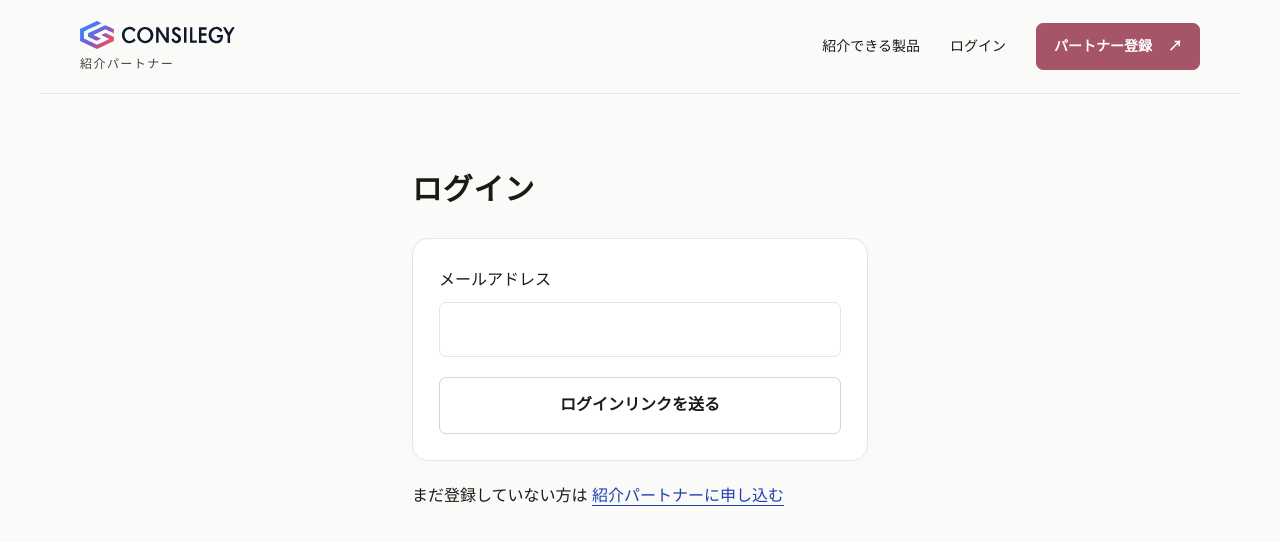
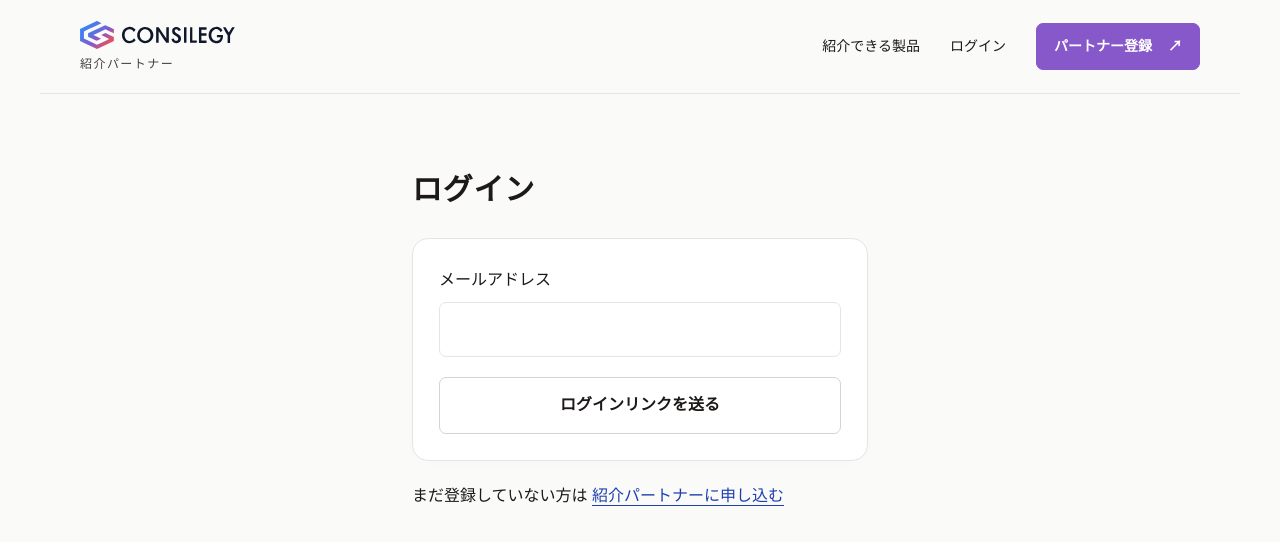
Before and after one commit to seikoymgc/consilegy-referral, a Next.js app: page /login in a window 1280 px wide. Shown: the top 542 px of the page. Built offline with nearby package versions, Linux system fonts and the light colour scheme.

Commit message:
Match action buttons to official Consilegy logo purple

```diff
--- a/app/globals.css
+++ b/app/globals.css
@@ -8,12 +8,12 @@
   --accent: #1e40af;
   --accent-hover: #1d4ed8;
   --accent-soft: #eff6ff;
-  /* Muted rose drawn from the logo; reserved for referral and signup actions. */
-  --action: #a65468;
-  --action-hover: #93475a;
-  --action-soft: #faf3f5;
-  --action-ring: #bc8190;
-  --action-shadow: #a6546815;
+  /* Exact purple stop from the official Consilegy logo. */
+  --action: #8758c9;
+  --action-hover: #8758c9;
+  --action-soft: #8758c90a;
+  --action-ring: #8758c9;
+  --action-shadow: #8758c915;
   --surface: #f5f5f4;
   --ok-bg: #eaf3e8;
   --ok-fg: #28573a;
@@ -2923,7 +2923,7 @@ label,
 }
 .partner-nav.subnav a.nav-primary[aria-current="page"] {
   background: var(--action-hover);
-  box-shadow: inset 0 0 0 2px #d7a6b3;
+  box-shadow: inset 0 0 0 2px #ffffff80;
 }
 .nav-primary .nav-number {
   display: none;
```
